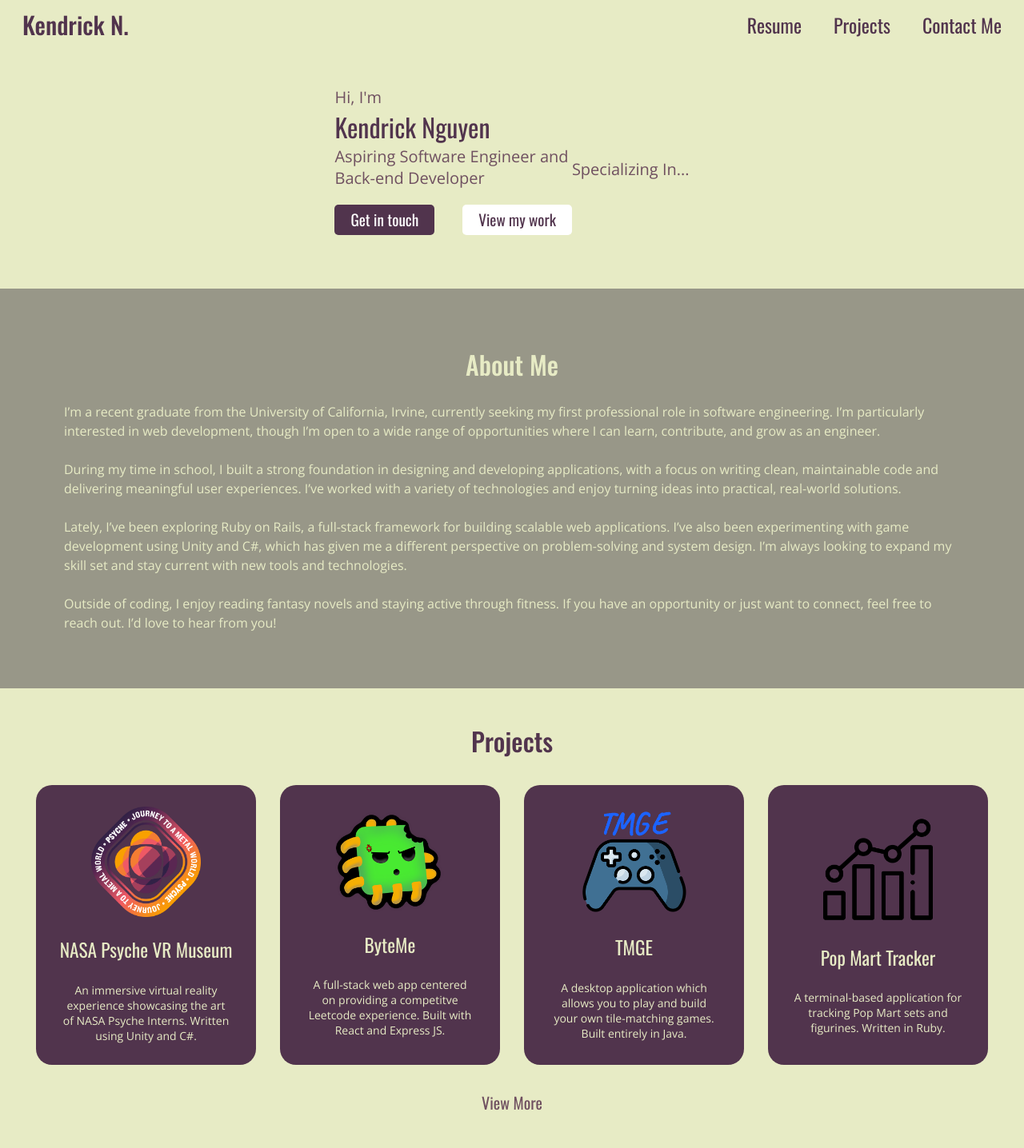
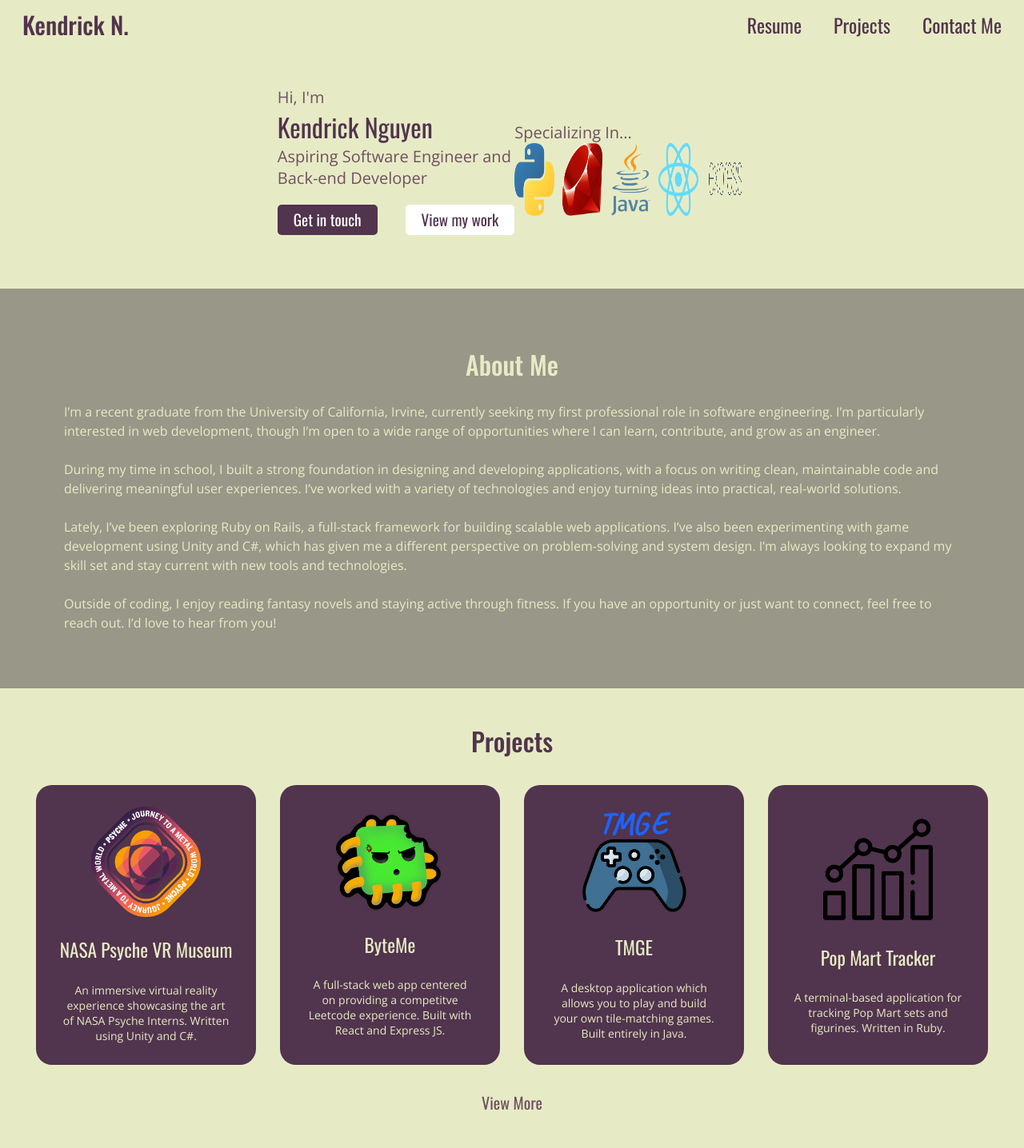
Before and after one commit to KendrickNguyen76/portfolio-website, a Jekyll site: the page built from index.html, in a window 1280 px wide. Shown: the whole page at 80% size. Built offline with Jekyll 4.4.1, drawn with Linux system fonts in a browser that asks for light colours.

Commit message:
Attempting to add images to home page, still struggling on the formatting

```diff
--- a/assets/css/homepage.css
+++ b/assets/css/homepage.css
@@ -40,8 +40,19 @@
 
 #hero_specialization {
   display: flex;
-  justify-content: center;
-  align-items: center;
+  flex-direction: column;
+}
+
+#image_cluster {
+  display: flex;
+  flex-wrap: wrap;
+  gap: 10px;
+  width: 100%;
+}
+
+#image_cluster img {
+  width: 50px;
+  height: auto;
 }
 
 /* About Me Section */
--- a/index.html
+++ b/index.html
@@ -15,6 +15,11 @@ title: Home
   </div>
   <div id="hero_specialization">
     <p>Specializing In...</p>
+    <div id="image_cluster">
+      {% for image in site.data.code_images %}
+        <img src="{{ image.image_path }}" alt="{{ image.alt_text }}">
+      {% endfor %}
+    </div>
   </div>
 </div>
 
```
Also changed, not shown: _data/code_images.yml (added, +10 -0 lines), assets/images/expressjs.png (added), assets/images/java.png (added), assets/images/python.png (added), assets/images/react.png (added), assets/images/ruby.png (added).
